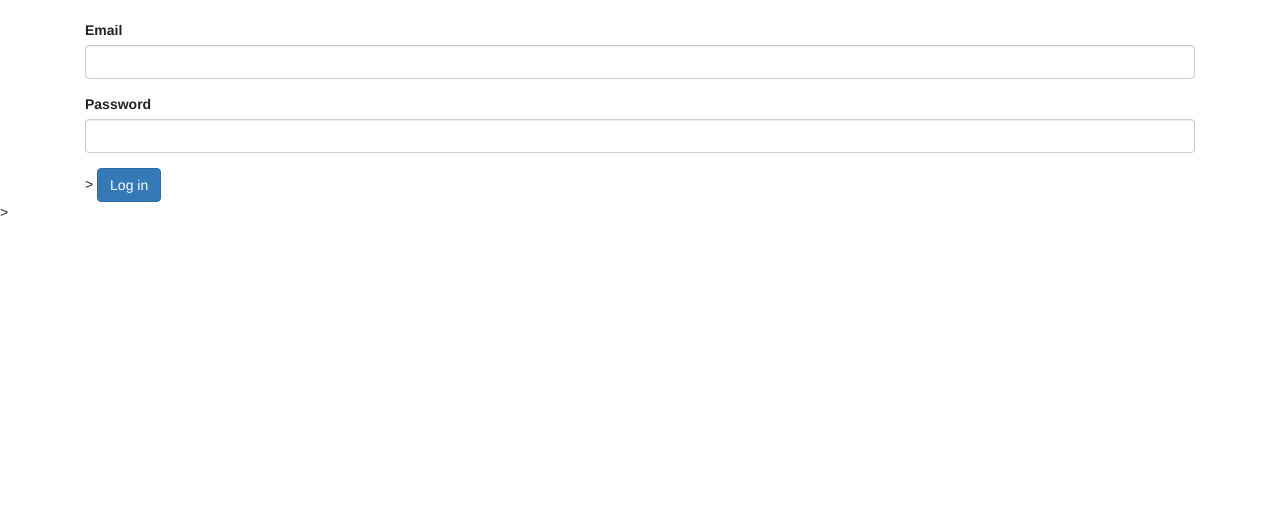
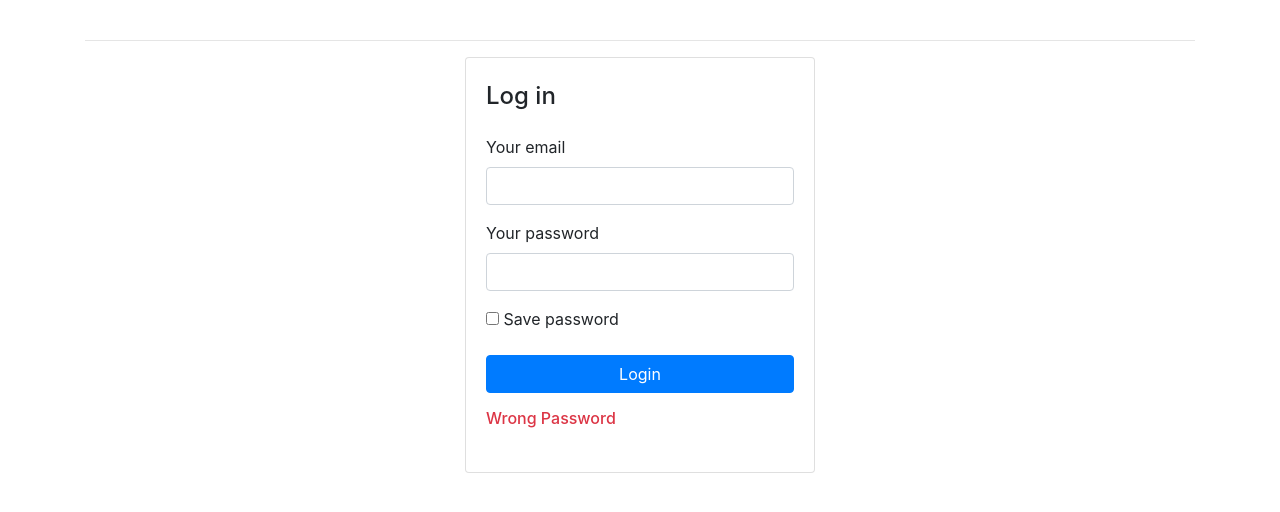
Before and after one commit to skykitten2y/web_Capstone, a Flask app: page /login in a window 1280 px wide. Shown: the top 512 px of the page. Run offline with Flask 2, Linux system fonts and the light colour scheme; some libraries are stand-ins or nearby versions.

Commit message:
Update login.html

```diff
--- a/src/templates/login.html
+++ b/src/templates/login.html
@@ -1,90 +1,53 @@
 <!DOCTYPE html >
 <html lang="en">
-<head>
-    <!--    meta tags-->
-    <meta charset="UTF-8">
-    <meta http-equiv="X-UA-Compatible" content="IE=edge">
-    <meta name="viewport" content="width=device-width, initial-scale-1">
-    <title>Robo Advisor</title>
-
-    <link href="https://stackpath.bootstrapcdn.com/bootstrap/4.3.1/css/bootstrap.min.css" rel="stylesheet">
-    <link href="tail.select-bootstrap4.css" rel="stylesheet"/>
-    <link href="//netdna.bootstrapcdn.com/bootstrap/3.1.0/css/bootstrap.min.css" rel="stylesheet" id="bootstrap-css">
-
-    <!--    title-->
-    <title>Robo Advisor</title>
-
-    <!--    Custom CSS-->
-    <link rel="stylesheet" href="../static/css/main.css">
-</head>
-
-    <script src="https://code.jquery.com/jquery-3.3.1.slim.min.js"></script>
-    <script src="https://cdnjs.cloudflare.com/ajax/libs/popper.js/1.15.0/umd/popper.min.js"></script>
-    <script src="https://stackpath.bootstrapcdn.com/bootstrap/4.3.1/js/bootstrap.min.js"></script>
-    <script src="tail.select-full.min.js"></script>
-    <script>
-        tail.select('#select1',{
-            search: true
-        });
-
-    </script>
+<head></head>
 
 
+    <body>
+<link href="//maxcdn.bootstrapcdn.com/bootstrap/4.0.0/css/bootstrap.min.css" rel="stylesheet" id="bootstrap-css">
+<script src="//maxcdn.bootstrapcdn.com/bootstrap/4.0.0/js/bootstrap.min.js"></script>
+<script src="//cdnjs.cloudflare.com/ajax/libs/jquery/3.2.1/jquery.min.js"></script>
+<!------ Include the above in your HEAD tag ---------->
 
-<body>
+<link rel="stylesheet" href="https://use.fontawesome.com/releases/v5.0.8/css/all.css">
 
-    &nbsp;&nbsp;&nbsp;    &nbsp;&nbsp;&nbsp;
+            <form id = "login-form" action="/auth/login" method="post">
+<div class="container">
+<br>
+<hr>
+<div class="row">
+	<aside class="col-sm-4 order-12">
 
-    <div id= login-whole class = "container login-page-form">
-        <div id="login-content">
-            <form id = "login-form" action="/auth/login" method="post">
-                 <div id= login-email class="form-group">
-                     <label for="email">Email</label>
-                     <input type = "text" id="email" class = "form-control" name="email">
-                 </div>
-                 <div id = login-password class="form-group">
-                     <label for="password">Password</label>
-                     <input type = "text" id="password" class = "form-control" name="password">
-                 </div>>
-                <button type="submit" class="btn btn-primary">Log in</button>
-            </form>
-        </div>
-    </div>>
+<div class="card ">
+<article class="card-body">
+<h4 class="card-title mb-4 mt-1">Log in</h4>
+	 <form>
+    <div class="form-group">
+    	<label>Your email</label>
+        <input type = "text" id="email" class = "form-control" name="email">
+    </div> <!-- form-group// -->
+    <div class="form-group">
+    	<label>Your password</label>
+        <input type = "text" id="password" class = "form-control" name="password">
+    </div> <!-- form-group// -->
+    <div class="form-group">
+    <div class="checkbox">
+      <label> <input type="checkbox"> Save password </label>
+    </div> <!-- checkbox .// -->
+    </div> <!-- form-group// -->
+    <div class="form-group">
+        <button type="submit" class="btn btn-primary btn-block"> Login  </button>
+    </div> <!-- form-group// -->
+                  <h6 class="card-title mb-4 mt-1 text-danger">Wrong Password</h6>
+</form>
+</article>
+</div> <!-- card.// -->
 
-
-
-
-</body>
+	</aside> <!-- col.// -->
+	<aside class="col-sm-4">
+    </aside>
+</div>
+</div>
+</form>
+    </body>
 </html>
-
-
-
-
-<head>
-    <!--    meta tags-->
-    <meta charset="UTF-8">
-    <meta http-equiv="X-UA-Compatible" content="IE=edge">
-    <meta name="viewport" content="width=device-width, initial-scale-1">
-    <title>Robo Advisor</title>
-
-    <link href="https://stackpath.bootstrapcdn.com/bootstrap/4.3.1/css/bootstrap.min.css" rel="stylesheet">
-    <link href="tail.select-bootstrap4.css" rel="stylesheet"/>
-    <link href="//netdna.bootstrapcdn.com/bootstrap/3.1.0/css/bootstrap.min.css" rel="stylesheet" id="bootstrap-css">
-
-    <!--    title-->
-    <title>Robo Advisor</title>
-
-    <!--    Custom CSS-->
-    <link rel="stylesheet" href="../static/css/main.css">
-</head>
-
-    <script src="https://code.jquery.com/jquery-3.3.1.slim.min.js"></script>
-    <script src="https://cdnjs.cloudflare.com/ajax/libs/popper.js/1.15.0/umd/popper.min.js"></script>
-    <script src="https://stackpath.bootstrapcdn.com/bootstrap/4.3.1/js/bootstrap.min.js"></script>
-    <script src="tail.select-full.min.js"></script>
-    <script>
-        tail.select('#select1',{
-            search: true
-        });
-
-    </script>
```
